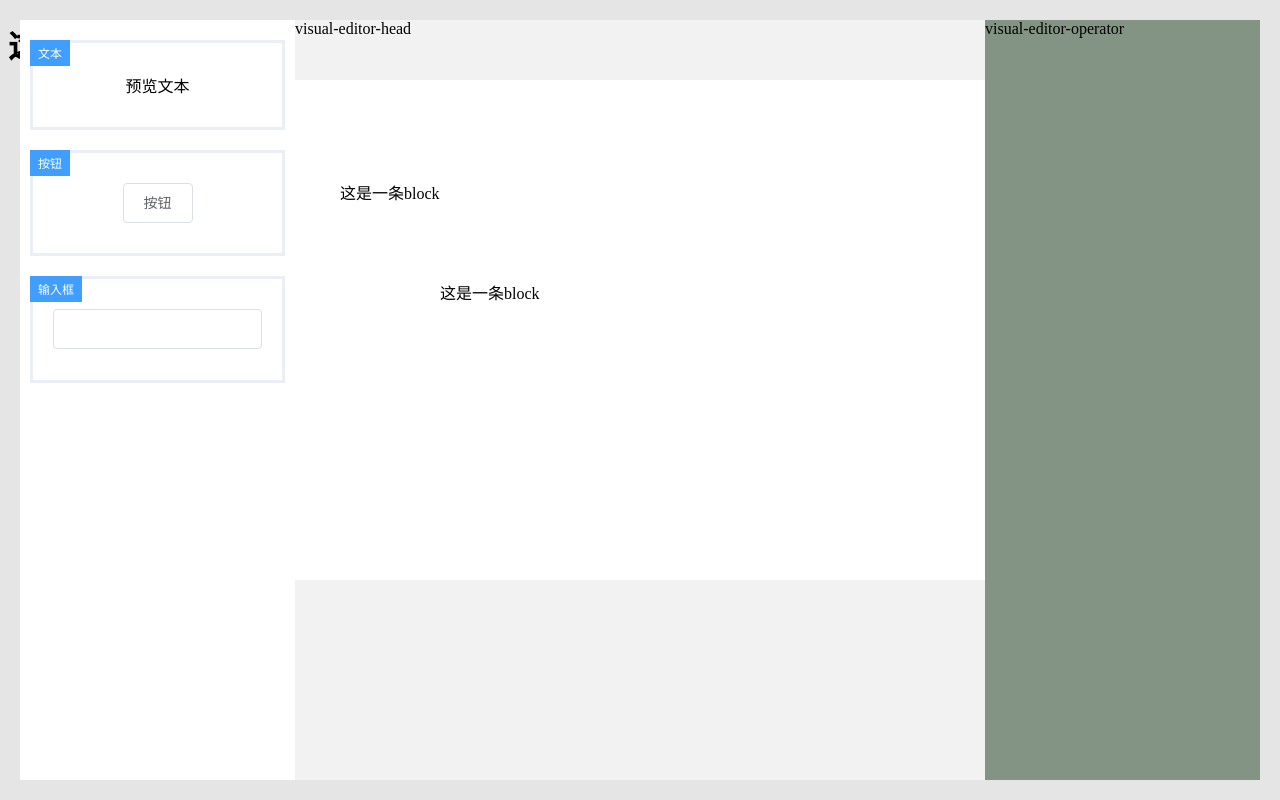
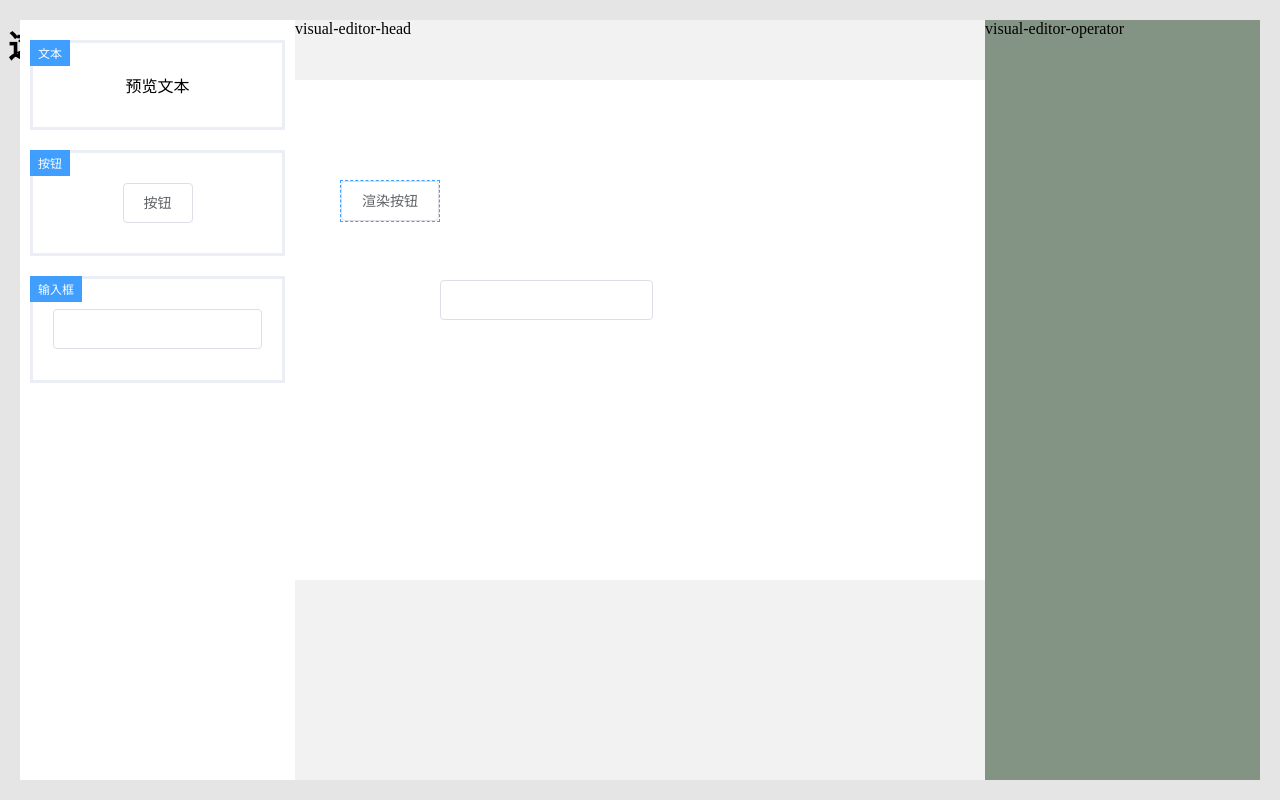
Before and after one commit to lyxdream/visual-editor, a Vue app: page / in a window 1280 px wide. Built offline with nearby package versions, Linux system fonts and the light colour scheme.

Commit message:
渲染组件 添加组件的时候，自动调整位置上下左右居中

```diff
--- a/src/App.vue
+++ b/src/App.vue
@@ -26,10 +26,13 @@ export default defineComponent({
                     {
                         left: 100,
                         top: 100,
+                        componentKey:'button',
+                        focus:true
                     },
                     {
                         left: 200,
                         top: 200,
+                        componentKey:'input'
                     },
                 ],
             },
--- a/src/packages/visual-editor-block.tsx
+++ b/src/packages/visual-editor-block.tsx
@@ -1,19 +1,54 @@
-import { computed, defineComponent, PropType } from "vue";
-import { VisualEditorBlcokData } from "./visual-editor.utils";
-
+import { computed, defineComponent, onMounted, PropType, ref } from 'vue'
+import {
+    VisualEditorBlockData,
+    VisualEditorConfig,
+} from './visual-editor.utils'
 export const VisualEditorBlock = defineComponent({
     props: {
-        block: { type: Object as PropType<VisualEditorBlcokData>, required: true }
+        block: {
+            type: Object as PropType<VisualEditorBlockData>,
+            required: true,
+        },
+        config: {
+            type: Object as PropType<VisualEditorConfig>,
+            required: true,
+        },
     },
     setup(props) {
-        const styles = computed(()=>({
-            top:`${props.block.top}px`,
-            left:`${props.block.left}px`
+        const el = ref({} as HTMLDivElement)
+        const styles = computed(() => ({
+            top: `${props.block.top}px`,
+            left: `${props.block.left}px`,
         }))
-        return () => (
-            <div class="visual-editor-block" style={styles.value}>
-                这是一条block
-            </div>
-        )
-    }
+
+        const classes = computed(() => [
+            'visual-editor-block',
+            {
+                'visual-editor-block-focus': props.block.focus,
+            },
+        ])
+
+        /*
+            添加组件的时候，自动调整位置上下左右居中
+         */
+        onMounted(() => {
+            const block = props.block
+            if (block.adjustPosition === true) {
+                const { offsetWidth, offsetHeight } = el.value
+                block.left = block.left - offsetWidth / 2
+                block.top = block.top - offsetHeight / 2
+                block.adjustPosition = false
+            }
+        })
+        return () => {
+            const component =
+                props.config.componentMap[props.block.componentKey]
+            const Render = component.render()
+            return (
+                <div class={classes.value} style={styles.value} ref={el}>
+                    {Render}
+                </div>
+            )
+        }
+    },
 })
--- a/src/packages/visual-editor.scss
+++ b/src/packages/visual-editor.scss
@@ -53,6 +53,7 @@ $primary:#409eff; //主题色
             align-items: center;
             padding: 30px 20px;
             box-sizing: border-box;
+
             // 蒙层
             &:after {
                 position: absolute;
@@ -66,6 +67,7 @@ $primary:#409eff; //主题色
                 height: 100%;
                 // background-color:gray;
             }
+
             &:hover {
                 border-color: $primary;
                 cursor: move;
@@ -118,8 +120,15 @@ $primary:#409eff; //主题色
                 flex-shrink: 0;
                 flex-grow: 0;
                 position: relative;
+
                 .visual-editor-block {
                     position: absolute;
+                    &:after{
+
+                    }
+                    &.visual-editor-block-focus {
+                        border: 1px dashed $primary;
+                    }
                 }
             }
         }
--- a/src/packages/visual-editor.tsx
+++ b/src/packages/visual-editor.tsx
@@ -1,13 +1,7 @@
-import {
-    computed,
-    defineComponent,
-    PropType,
-    ref,
-    useCssVars,
-    withCtx,
-} from 'vue'
+import { computed, defineComponent, PropType, ref } from 'vue'
 import './visual-editor.scss'
 import {
+    createNewBlock,
     VisualEditorComponent,
     VisualEditorConfig,
     VisualEditorModelValue,
@@ -34,76 +28,93 @@ export const VisualEditor = defineComponent({
             () => props.modelValue,
             (val) => ctx.emit('update:modelValue', val)
         )
+
         const containerRef = ref({} as HTMLDivElement)
-
         console.log(dataModel)
         const containerStyles = computed(() => ({
             width: `${dataModel.value.container.width}px`,
             height: `${dataModel.value.container.height}px`,
         }))
         // console.log(props.config)
-        const menuDraggiter = {
-            current: {
-                component: null as null | VisualEditorComponent,
-            },
-            dragstart: (e: DragEvent, component: VisualEditorComponent) => {
+        const menuDraggiter = (() => {
+            let component = null as null | VisualEditorComponent
+            const blockHandler = {
+                //处理拖拽组件开始操作
+                dragstart: (e: DragEvent, current: VisualEditorComponent) => {
                     containerRef.value.addEventListener(
                         'dragenter',
-                    menuDraggiter.dragenter
+                        containerHandler.dragenter
                     )
                     containerRef.value.addEventListener(
                         'dragover',
-                    menuDraggiter.dragover
+                        containerHandler.dragover
                     )
                     containerRef.value.addEventListener(
                         'dragleave',
-                    menuDraggiter.dragleave
+                        containerHandler.dragleave
                     )
-                containerRef.value.addEventListener('drop', menuDraggiter.drop)
-                menuDraggiter.current.component = component
+                    containerRef.value.addEventListener(
+                        'drop',
+                        containerHandler.drop
+                    )
+                    component = current
                 },
+                //处理拖拽组件结束操作
+                dragend: (e: DragEvent) => {
+                    containerRef.value.removeEventListener(
+                        'dragenter',
+                        containerHandler.dragenter
+                    )
+                    containerRef.value.removeEventListener(
+                        'dragover',
+                        containerHandler.dragover
+                    )
+                    containerRef.value.removeEventListener(
+                        'dragleave',
+                        containerHandler.dragleave
+                    )
+                    containerRef.value.removeEventListener(
+                        'drop',
+                        containerHandler.drop
+                    )
+                    component = null
+                },
+            }
+            const containerHandler = {
+                /*拖拽菜单组件，进入容器的时候，设置鼠标为可放置状态*/
                 dragenter: (e: DragEvent) => {
                     e.dataTransfer!.dropEffect = 'move'
                 },
+                /*拖拽组件，鼠标在容器中移动的时候，禁止默认事件*/
                 dragover: (e: DragEvent) => {
                     e.preventDefault()
                 },
+                /*如果拖拽过程中，鼠标离开了容器，设置鼠标为不可放置状态*/
                 dragleave: (e: DragEvent) => {
                     e.dataTransfer!.dropEffect = 'none'
                 },
-            dragend: (e: DragEvent) => {
-                containerRef.value.removeEventListener(
-                    'dragenter',
-                    menuDraggiter.dragenter
+                /*在容器中放置的时候，给事件对象的offsetX,offsetY添加一条组件数据*/
+                drop: (e: DragEvent) => {
+                    //当前拖拽的元素位置信息 push到dataModel里面
+                    const blocks = dataModel.value.blocks || []
+                    console.log('blocks', blocks)
+                    blocks.push(
+                        createNewBlock({
+                            component: component!,
+                            top: e.offsetY,
+                            left: e.offsetX,
+                        })
                     )
-                containerRef.value.removeEventListener(
-                    'dragover',
-                    menuDraggiter.dragover
-                )
-                containerRef.value.removeEventListener(
-                    'dragleave',
-                    menuDraggiter.dragleave
-                )
-                containerRef.value.removeEventListener(
-                    'drop',
-                    menuDraggiter.drop
-                )
-                menuDraggiter.current.component = null
-            },
-            drop: (e: DragEvent) => {
-                console.log('drop', menuDraggiter.current.component)
-                const blocks = dataModel.value.blocks || [];
-                console.log(blocks)
-                blocks.push({
-                    top:e.offsetY,
-                    left:e.offsetX
-                })
+                    //   console.log('dataModel111', dataModel.value)
                     dataModel.value = {
                         ...dataModel.value,
-                    blocks
+                        blocks,
                     }
                 },
             }
+            return blockHandler
+        })()
+
         return () => (
             <div class="visual-editor">
                 <div class="visual-editor-menu">
@@ -141,6 +152,7 @@ export const VisualEditor = defineComponent({
                                 dataModel.value.blocks.map((block, index) => {
                                     return (
                                         <VisualEditorBlock
+                                            config={props.config}
                                             block={block}
                                             key={index}
                                         />
--- a/src/packages/visual-editor.utils.tsx
+++ b/src/packages/visual-editor.utils.tsx
@@ -1,19 +1,42 @@
-export interface VisualEditorBlcokData {
-    top: number
-    left: number
+export interface VisualEditorBlockData {
+    componentKey: string // 映射 VisualEditorConfig 中 componentMap 的 component对象
+    top: number // 组件的top定位
+    left: number // 组件的left定位
+    adjustPosition: boolean // 是否需要调整位置
+    focus: boolean // 当前是否为选中状态
 }
+//存放的组件信息的对象
 export interface VisualEditorModelValue {
     container: {
         width: number
         height: number
     }
-    blocks?: VisualEditorBlcokData[]
+    blocks?: VisualEditorBlockData[]
 }
 export interface VisualEditorComponent {
     key: string
     label: string
     preview: () => JSX.Element
     render: () => JSX.Element
+}
+
+//创建一个新的组件
+export function createNewBlock({
+    component,
+    left,
+    top,
+}: {
+    component: VisualEditorComponent
+    top: number
+    left: number
+}): VisualEditorBlockData {
+    return {
+        top,
+        left,
+        componentKey: component!.key,
+        adjustPosition: true,
+        focus: false,
+    }
 }
 export function createVisualEditorConfig() {
     const componentList: VisualEditorComponent[] = []
@@ -25,7 +48,7 @@ export function createVisualEditorConfig() {
             key: string,
             component: Omit<VisualEditorComponent, 'key'>
         ) => {
-            let comp = { key, ...component }
+            const comp = { key, ...component }
             componentList.push(comp)
             componentMap[key] = comp
         },
```
Also changed, not shown: 1 other file (tests, documents, lock files or other folders). Lines whose indentation alone changed are shown as unchanged.
